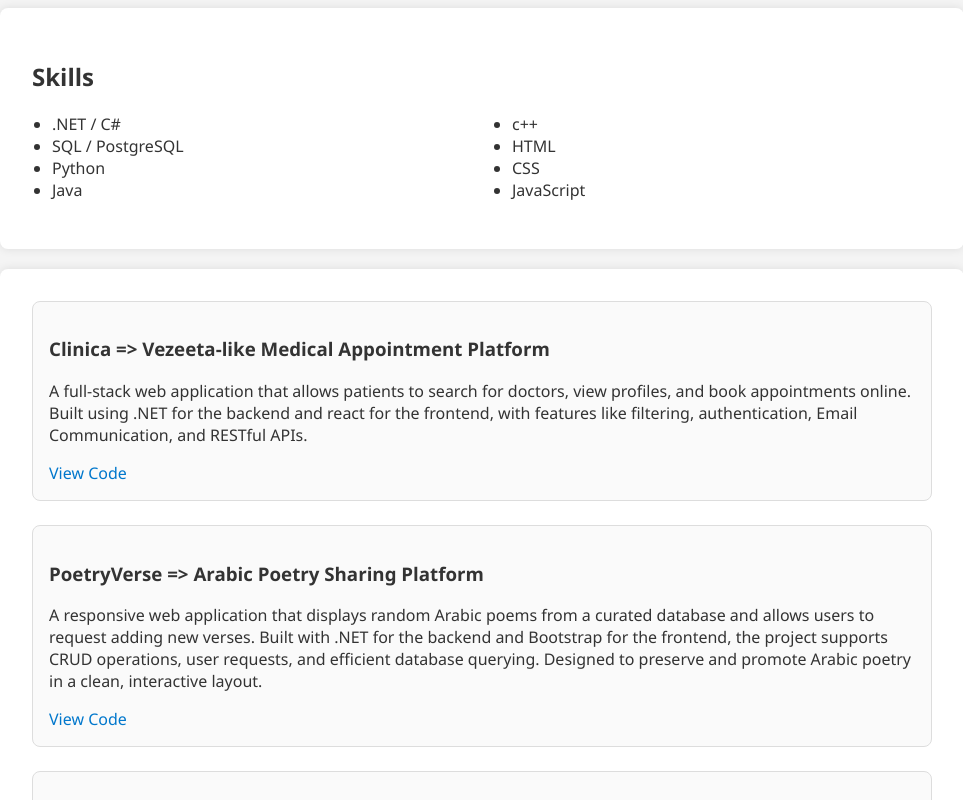
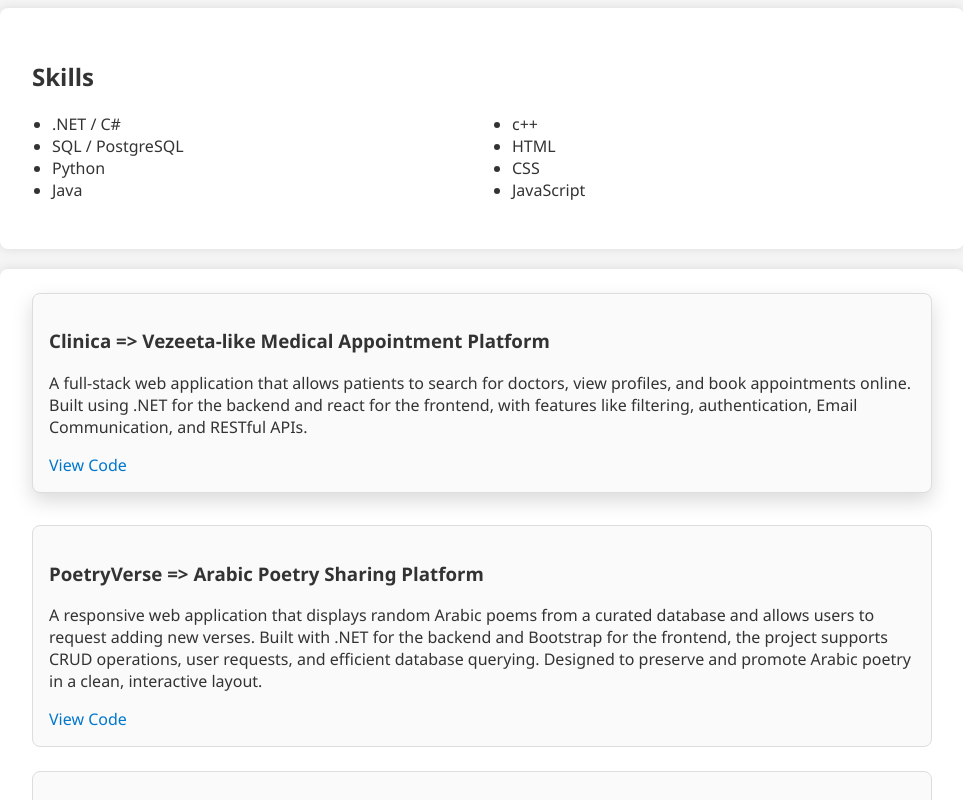
Before and after one commit to Sherifelgendy2027/my-portfolio, a plain HTML site: page index.html in a window 1280 px wide. In both pictures the pointer is over the element 640 px from the left and 957 px from the top of the page. Shown: the part 557-1357 px from the top of the page, without its empty margins (158-1121 px from the left). Drawn offline with Linux system fonts and the light colour scheme.

Commit message:
make-hover-effect

```diff
--- a/assets/css/style.css
+++ b/assets/css/style.css
@@ -67,6 +67,13 @@ nav ul li a {
     padding: 1rem;
     margin-bottom: 1.5rem;
     background-color: #fafafa;
+    transition: transform 0.3s ease, box-shadow 0.3s ease;
+}
+
+/* Hover effect */
+.project:hover {
+    transform: translateY(-8px);
+    box-shadow: 0 8px 20px rgba(0, 0, 0, 0.15);
 }
 
 /* Footer */
```
